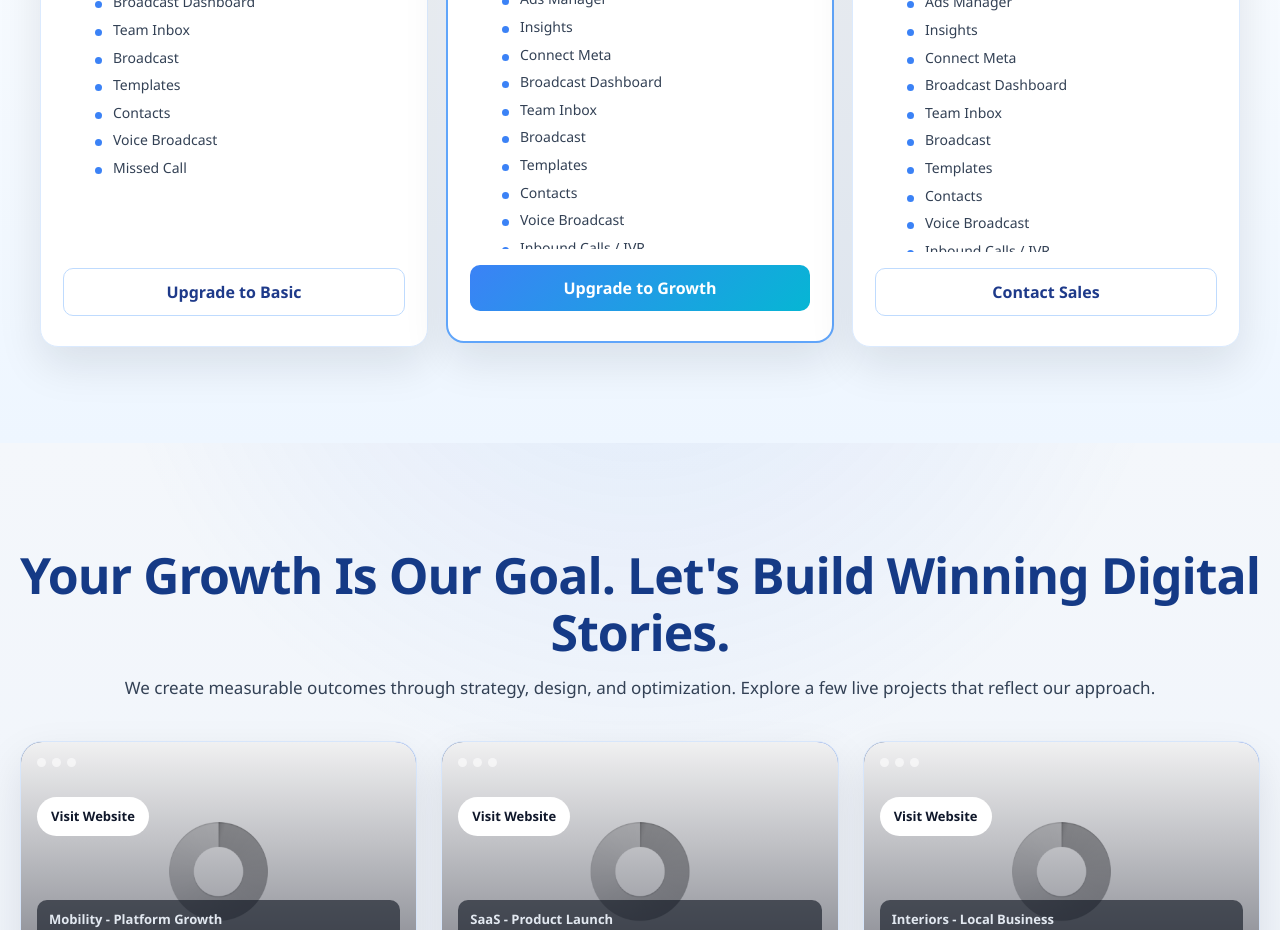
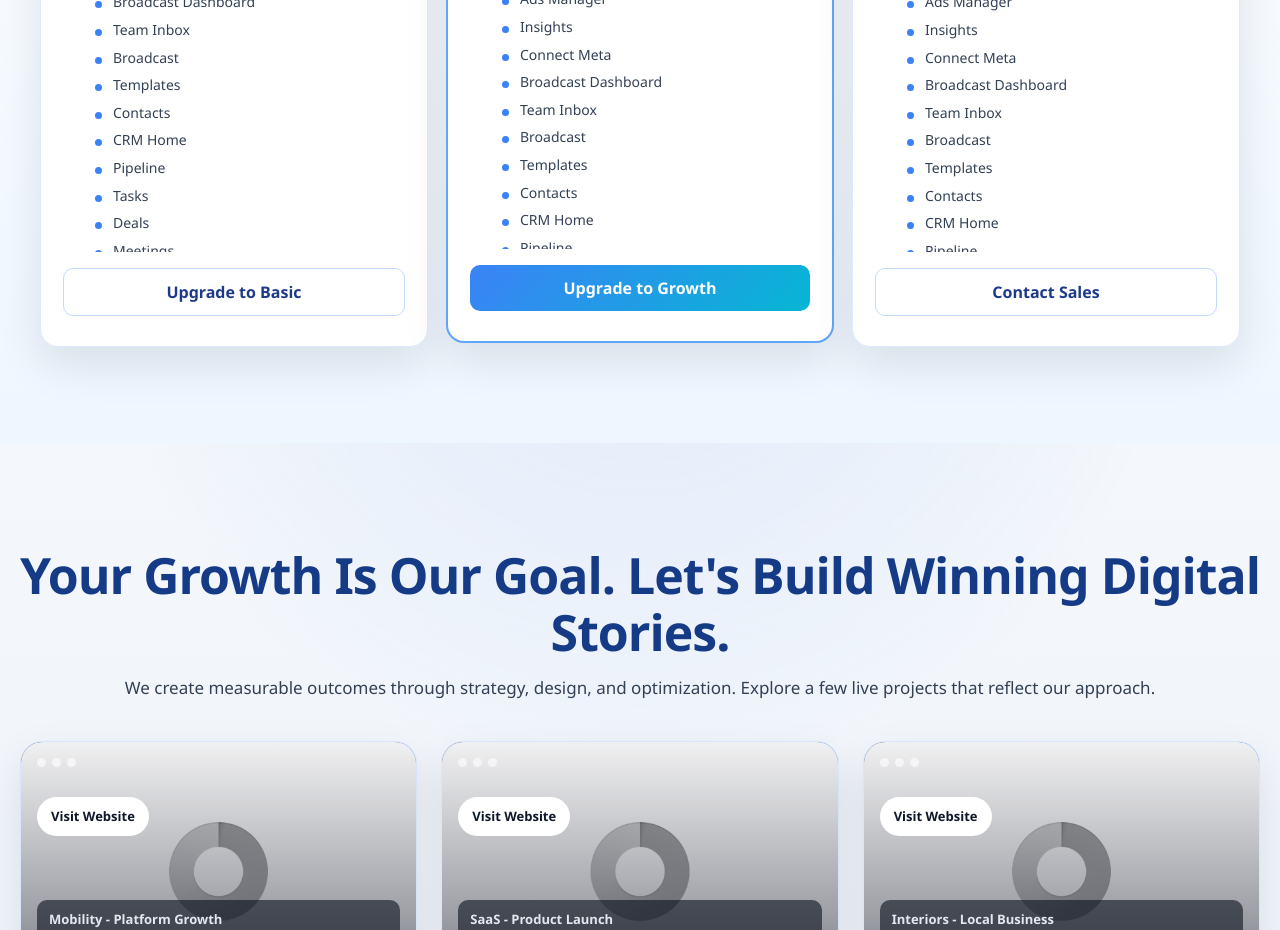
Before and after one commit to technovahub2025/nexion, a React (Vite) app: page / in a window 1280 px wide. Shown: the part 4800-5730 px from the top of the page. Built offline with nearby package versions, Linux system fonts and the light colour scheme; no server answers.

Commit message:
feat(ui): add CRM features to pricing plans

```diff
--- a/src/Pricing.jsx
+++ b/src/Pricing.jsx
@@ -99,6 +99,18 @@ const FEATURE_LABEL_ALIASES = {
 
 const normalizePlanFeatureLabel = (label) => FEATURE_LABEL_ALIASES[String(label || "").trim()] || String(label || "").trim();
 
+const CRM_FEATURES = [
+  "CRM Home",
+  "Pipeline",
+  "Tasks",
+  "Deals",
+  "Meetings",
+  "Reports",
+  "Follow-up Ops",
+  "Lead Scoring Settings",
+  "Task Calendar"
+];
+
 const planCatalog = {
   monthly: [
     {
@@ -106,7 +118,7 @@ const planCatalog = {
       name: "Basic",
       price: "₹3,999",
       note: "per month",
-      features: ["Broadcast Dashboard", "Team Inbox", "Broadcast", "Templates", "Contacts", "Voice Broadcast", "Missed Call"],
+      features: ["Broadcast Dashboard", "Team Inbox", "Broadcast", "Templates", "Contacts", ...CRM_FEATURES, "Voice Broadcast", "Missed Call"],
       cta: "Upgrade to Basic"
     },
     {
@@ -114,7 +126,7 @@ const planCatalog = {
       name: "Growth",
       price: "₹6,999",
       note: "per month",
-      features: ["Ads Manager", "Insights", "Connect Meta", "Broadcast Dashboard", "Team Inbox", "Broadcast", "Templates", "Contacts", "Voice Broadcast", "Inbound Calls / IVR", "Call Analytics", "Missed Call", "Email Automation"],
+      features: ["Ads Manager", "Insights", "Connect Meta", "Broadcast Dashboard", "Team Inbox", "Broadcast", "Templates", "Contacts", ...CRM_FEATURES, "Voice Broadcast", "Inbound Calls / IVR", "Call Analytics", "Missed Call", "Email Automation"],
       cta: "Upgrade to Growth"
     },
     {
@@ -122,7 +134,7 @@ const planCatalog = {
       name: "Enterprise",
       price: "Custom",
       note: "contact sales",
-      features: ["Ads Manager", "Insights", "Connect Meta", "Broadcast Dashboard", "Team Inbox", "Broadcast", "Templates", "Contacts", "Voice Broadcast", "Inbound Calls / IVR", "Outbound Voice", "Call Analytics", "Missed Call", "Email Automation"],
+      features: ["Ads Manager", "Insights", "Connect Meta", "Broadcast Dashboard", "Team Inbox", "Broadcast", "Templates", "Contacts", ...CRM_FEATURES, "Voice Broadcast", "Inbound Calls / IVR", "Outbound Voice", "Call Analytics", "Missed Call", "Email Automation"],
       cta: "Contact Sales"
     }
   ],
@@ -132,7 +144,7 @@ const planCatalog = {
       name: "Basic",
       price: "₹47,988",
       note: "per year",
-      features: ["Broadcast Dashboard", "Team Inbox", "Broadcast", "Templates", "Contacts", "Voice Broadcast", "Missed Call"],
+      features: ["Broadcast Dashboard", "Team Inbox", "Broadcast", "Templates", "Contacts", ...CRM_FEATURES, "Voice Broadcast", "Missed Call"],
       cta: "Upgrade to Basic"
     },
     {
@@ -140,7 +152,7 @@ const planCatalog = {
       name: "Growth",
       price: "₹83,988",
       note: "per year",
-      features: ["Ads Manager", "Insights", "Connect Meta", "Broadcast Dashboard", "Team Inbox", "Broadcast", "Templates", "Contacts", "Voice Broadcast", "Inbound Calls / IVR", "Call Analytics", "Missed Call", "Email Automation"],
+      features: ["Ads Manager", "Insights", "Connect Meta", "Broadcast Dashboard", "Team Inbox", "Broadcast", "Templates", "Contacts", ...CRM_FEATURES, "Voice Broadcast", "Inbound Calls / IVR", "Call Analytics", "Missed Call", "Email Automation"],
       cta: "Upgrade to Growth"
     },
     {
@@ -148,7 +160,7 @@ const planCatalog = {
       name: "Enterprise",
       price: "Custom",
       note: "contact sales",
-      features: ["Ads Manager", "Insights", "Connect Meta", "Broadcast Dashboard", "Team Inbox", "Broadcast", "Templates", "Contacts", "Voice Broadcast", "Inbound Calls / IVR", "Outbound Voice", "Call Analytics", "Missed Call", "Email Automation"],
+      features: ["Ads Manager", "Insights", "Connect Meta", "Broadcast Dashboard", "Team Inbox", "Broadcast", "Templates", "Contacts", ...CRM_FEATURES, "Voice Broadcast", "Inbound Calls / IVR", "Outbound Voice", "Call Analytics", "Missed Call", "Email Automation"],
       cta: "Contact Sales"
     }
   ]
```
